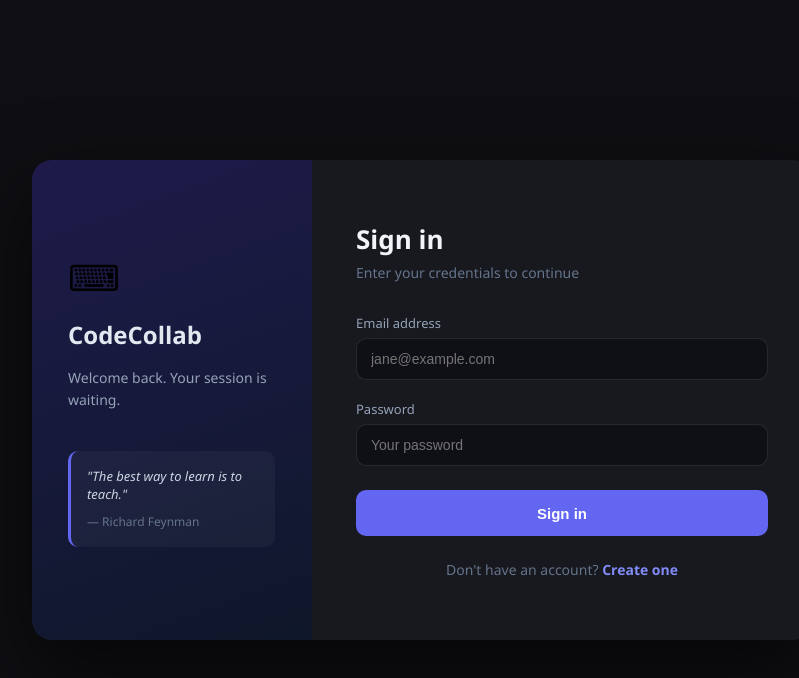
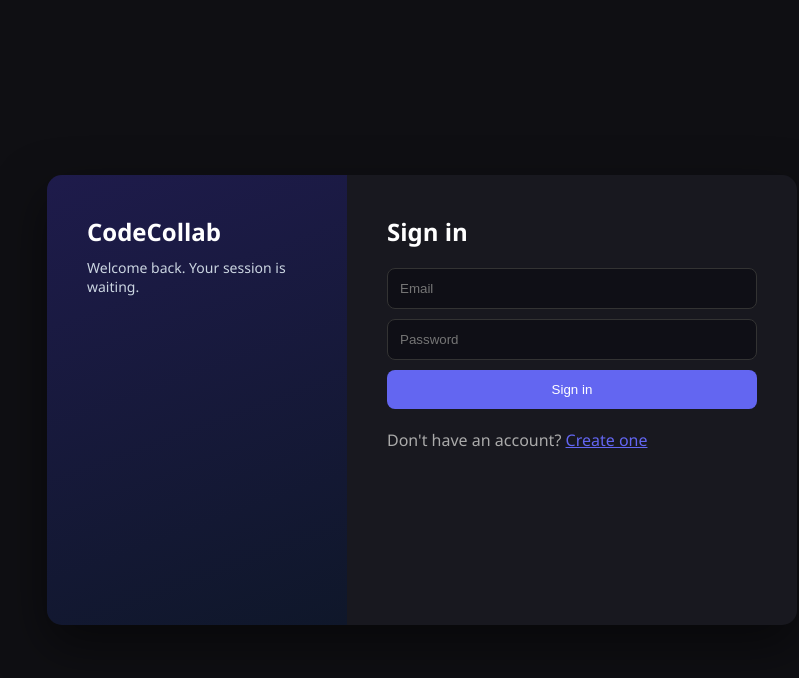
Before and after one commit to Abhijit2809/Code-collab-frontend, a React (Create React App) app: page /login in a window 1280 px wide. Shown: the top 678 px of the page, without its empty margins (218-1017 px from the left). Built offline with nearby package versions, Linux system fonts and the light colour scheme.

Commit message:
fix: auth session + supabase config

```diff
--- a/src/context/AuthContext.js
+++ b/src/context/AuthContext.js
@@ -1,64 +1,37 @@
 import { createContext, useContext, useState, useEffect } from 'react'
-import api from '../utils/api'
- import { createClient } from '@supabase/supabase-js'
-const AuthContext = createContext(null)
+import { supabase } from '../utils/supabase'
+
+const AuthContext = createContext()
 
 export function AuthProvider({ children }) {
-  const [user, setUser] = useState(() => {
-    const stored = localStorage.getItem('user')
-    return stored ? JSON.parse(stored) : null
-  })
-  const [loading, setLoading] = useState(true)
+  const [user, setUser] = useState(null)
+  const [loading, setLoading] = useState(true) // important
   const [error, setError] = useState('')
 
-  // Verify token is still valid on mount
+  // ✅ CORRECT AUTH STATE HANDLING
   useEffect(() => {
-  const token = localStorage.getItem('access_token')
-  const storedUser = localStorage.getItem('user')
+    // Get current session
+    supabase.auth.getSession().then(({ data: { session } }) => {
+      setUser(session?.user ?? null)
+      setLoading(false)
+    })
 
-  console.log("INIT AUTH:", { token, storedUser }) // 👈 debug
+    // Listen to auth changes
+    const { data: listener } = supabase.auth.onAuthStateChange(
+      (_event, session) => {
+        setUser(session?.user ?? null)
+      }
+    )
 
-  if (token && storedUser) {
-    setUser(JSON.parse(storedUser))
-  }else{
-    setUser(null)
-  }
-
-  // ✅ IMPORTANT: delay to prevent early redirect
-  setTimeout(() => {
-    setLoading(false)
-  }, 300)
-
+    return () => listener.subscription.unsubscribe()
   }, [])
 
-  async function signup({ email, password, full_name, role }) {
-    setLoading(true)
-    setError('')
-    try {
-      await api.post('/api/auth/signup', { email, password, full_name, role })
-      // After signup, auto-login
-      await login({ email, password })
-    } catch (err) {
-      setError(err.response?.data?.error || 'Signup failed')
-      throw err
-    } finally {
-      setLoading(false)
-    }
-  }
-
-
-
-const supabase = createClient(
-  process.env.REACT_APP_SUPABASE_URL,
-  process.env.REACT_APP_SUPABASE_ANON_KEY
-)
-
-async function login({ email, password }) {
+  // ✅ LOGIN
+  async function login(email, password) {
     setLoading(true)
     setError('')
 
     try {
-    // ✅ Step 1: Supabase login
       const { data, error } = await supabase.auth.signInWithPassword({
         email,
         password
@@ -66,50 +39,58 @@ async function login({ email, password }) {
 
       if (error) throw error
 
-    const token = data.session.access_token
+      const user = data.user
 
-    // ✅ Step 2: Get full user (WITH ROLE) from backend
-    const res = await api.get('/auth/me', {
-      headers: {
-        Authorization: `Bearer ${token}`
+      // ✅ WAIT for session to be ready
+      const {
+        data: { session }
+      } = await supabase.auth.getSession()
+
+      if (!session) {
+        throw new Error('Session not established')
       }
-    })
 
-    const userData = res.data.user
+      // 🔥 FETCH PROFILE
+      const { data: profile, error: profileError } = await supabase
+        .from('profiles')
+        .select('*')
+        .eq('id', user.id)
+        .single()
 
-    console.log("✅ Full user from backend:", userData)
+      if (profileError) throw profileError
 
-    // ✅ Step 3: Store correct user
-    localStorage.setItem('access_token', token)
-    localStorage.setItem('user', JSON.stringify(userData))
+      // ✅ Merge user + profile
+      const fullUser = {
+        ...user,
+        role: profile.role,
+        full_name: profile.full_name
+      }
 
-    setUser(userData)
+      setUser(fullUser)
 
-    return userData
+      return fullUser
 
     } catch (err) {
-    console.error("❌ Login error:", err.message)
       setError(err.message || 'Login failed')
       throw err
     } finally {
       setLoading(false)
     }
   }
-  function logout() {
-    localStorage.removeItem('access_token')
-    localStorage.removeItem('user')
+
+  // ✅ LOGOUT
+  async function logout() {
+    await supabase.auth.signOut()
     setUser(null)
   }
 
   return (
-    <AuthContext.Provider value={{ user, loading, error, setError, signup, login, logout }}>
+    <AuthContext.Provider value={{ login, logout, user, loading, error, setError }}>
       {children}
     </AuthContext.Provider>
   )
 }
 
 export function useAuth() {
-  const ctx = useContext(AuthContext)
-  if (!ctx) throw new Error('useAuth must be used inside AuthProvider')
-  return ctx
+  return useContext(AuthContext)
 }
--- a/src/pages/Login.js
+++ b/src/pages/Login.js
@@ -1,3 +1,5 @@
+// src/pages/Login.js
+
 import { useState } from 'react'
 import { useNavigate, Link } from 'react-router-dom'
 import { useAuth } from '../context/AuthContext'
@@ -5,19 +7,30 @@ import { useAuth } from '../context/AuthContext'
 export default function Login() {
   const { login, loading, error, setError } = useAuth()
   const navigate = useNavigate()
-  const [form, setForm] = useState({ email: '', password: '' })
+
+  const [form, setForm] = useState({
+    email: '',
+    password: ''
+  })
+
   const [fieldErrors, setFieldErrors] = useState({})
 
   function validate() {
     const errs = {}
-    if (!form.email.match(/^[^\s@]+@[^\s@]+\.[^\s@]+$/)) errs.email = 'Valid email required'
-    if (!form.password) errs.password = 'Password is required'
+
+    if (!form.email.match(/^[^\s@]+@[^\s@]+\.[^\s@]+$/)) {
+      errs.email = 'Valid email required'
+    }
+
+    if (!form.password) {
+      errs.password = 'Password is required'
+    }
+
     return errs
   }
 
   async function handleSubmit(e) {
     e.preventDefault()
-  console.log("Form Submitted")
 
     setError('')
     const errs = validate()
@@ -30,104 +43,99 @@ export default function Login() {
     setFieldErrors({})
 
     try {
-    const user = await login(form)
+      // ✅ FIXED LOGIN CALL
+      await login(form.email, form.password)
 
-    console.log("login success", user)
-
-    // ⏳ wait for React state update
-    setTimeout(() => {
-      console.log("Navigating to dashboard...")
       navigate('/dashboard')
-    }, 100)
-
     } catch (err) {
-    console.log("Login Error", err)
+      console.log('Login Error:', err)
     }
   }
 
   function handleChange(e) {
-    setForm(f => ({ ...f, [e.target.name]: e.target.value }))
-    setFieldErrors(fe => ({ ...fe, [e.target.name]: '' }))
+    setForm({
+      ...form,
+      [e.target.name]: e.target.value
+    })
+
+    setFieldErrors({
+      ...fieldErrors,
+      [e.target.name]: ''
+    })
   }
 
   return (
     <div style={styles.page}>
       <div style={styles.card}>
-        {/* Left panel */}
+
+        {/* LEFT PANEL */}
         <div style={styles.panel}>
-          <div style={styles.logo}>⌨</div>
           <h1 style={styles.brand}>CodeCollab</h1>
-          <p style={styles.tagline}>Welcome back. Your session is waiting.</p>
-          <div style={styles.quote}>
-            <p style={styles.quoteText}>"The best way to learn is to teach."</p>
-            <span style={styles.quoteAuthor}>— Richard Feynman</span>
-          </div>
+          <p style={styles.tagline}>
+            Welcome back. Your session is waiting.
+          </p>
         </div>
 
-        {/* Right form */}
+        {/* RIGHT FORM */}
         <div style={styles.form}>
-          <div style={styles.formHeader}>
           <h2 style={styles.title}>Sign in</h2>
-            <p style={styles.subtitle}>Enter your credentials to continue</p>
-          </div>
 
-          {error && <div style={styles.errorBanner}>{error}</div>}
+          {error && <div style={styles.error}>{error}</div>}
 
-          <form onSubmit={handleSubmit} style={styles.fields} noValidate>
-            <Field
-              label="Email address"
+          <form onSubmit={handleSubmit} style={styles.fields}>
+
+            <input
               name="email"
               type="email"
+              placeholder="Email"
               value={form.email}
               onChange={handleChange}
-              placeholder="jane@example.com"
-              error={fieldErrors.email}
+              style={{
+                ...styles.input,
+                ...(fieldErrors.email && styles.inputError)
+              }}
             />
-            <Field
-              label="Password"
+            {fieldErrors.email && (
+              <span style={styles.fieldError}>
+                {fieldErrors.email}
+              </span>
+            )}
+
+            <input
               name="password"
               type="password"
+              placeholder="Password"
               value={form.password}
               onChange={handleChange}
-              placeholder="Your password"
-              error={fieldErrors.password}
+              style={{
+                ...styles.input,
+                ...(fieldErrors.password && styles.inputError)
+              }}
             />
+            {fieldErrors.password && (
+              <span style={styles.fieldError}>
+                {fieldErrors.password}
+              </span>
+            )}
 
-            <button type="submit" style={styles.submit} disabled={loading}>
-              {loading ? <span style={styles.spinner} /> : 'Sign in'}
+            <button
+              type="submit"
+              disabled={loading}
+              style={styles.button}
+            >
+              {loading ? 'Loading...' : 'Sign in'}
             </button>
+
           </form>
 
           <p style={styles.switchText}>
             Don't have an account?{' '}
-            <Link to="/signup" style={styles.link}>Create one</Link>
+            <Link to="/signup" style={styles.link}>
+              Create one
+            </Link>
           </p>
         </div>
       </div>
-    </div>
-  )
-}
-
-function Field({ label, name, type = 'text', value, onChange, placeholder, error }) {
-  const [focused, setFocused] = useState(false)
-  return (
-    <div style={styles.fieldGroup}>
-      <label style={styles.label}>{label}</label>
-      <input
-        name={name}
-        type={type}
-        value={value}
-        onChange={onChange}
-        placeholder={placeholder}
-        onFocus={() => setFocused(true)}
-        onBlur={() => setFocused(false)}
-        style={{
-          ...styles.input,
-          ...(focused ? styles.inputFocused : {}),
-          ...(error ? styles.inputError : {})
-        }}
-      />
-      {error && <span style={styles.fieldError}>{error}</span>}
     </div>
   )
 }
@@ -139,99 +147,94 @@ const styles = {
     alignItems: 'center',
     justifyContent: 'center',
     background: '#0f0f13',
-    padding: '24px',
-    fontFamily: "'DM Sans', 'Segoe UI', sans-serif",
+    fontFamily: 'Segoe UI, sans-serif'
   },
+
   card: {
     display: 'flex',
-    width: '100%',
-    maxWidth: 780,
-    minHeight: 480,
-    borderRadius: 20,
+    width: '750px',
+    height: '450px',
+    borderRadius: '15px',
     overflow: 'hidden',
-    boxShadow: '0 32px 80px rgba(0,0,0,0.6)',
+    boxShadow: '0 20px 50px rgba(0,0,0,0.5)'
   },
+
   panel: {
-    flex: '0 0 280px',
-    background: 'linear-gradient(160deg, #1e1b4b 0%, #0f172a 100%)',
-    padding: '48px 36px',
+    width: '40%',
+    background: 'linear-gradient(160deg, #1e1b4b, #0f172a)',
+    color: 'white',
+    padding: '40px'
+  },
+
+  brand: {
+    fontSize: '24px',
+    marginBottom: '10px'
+  },
+
+  tagline: {
+    fontSize: '14px',
+    color: '#cbd5e1'
+  },
+
+  form: {
+    width: '60%',
+    background: '#18181f',
+    padding: '40px',
+    display: 'flex',
+    flexDirection: 'column'
+  },
+
+  title: {
+    color: 'white',
+    marginBottom: '20px'
+  },
+
+  fields: {
     display: 'flex',
     flexDirection: 'column',
-    justifyContent: 'center',
-    gap: 16,
-    borderRight: '1px solid rgba(23, 17, 17, 0.06)',
+    gap: '10px'
   },
-  logo: { fontSize: 36 },
-  brand: { color: '#e2e8f0', fontSize: 24, fontWeight: 700, margin: 0 },
-  tagline: { color: '#94a3b8', fontSize: 14, lineHeight: 1.6, margin: 0 },
-  quote: {
-    marginTop: 24,
-    padding: '16px',
-    background: 'rgba(255,255,255,0.04)',
-    borderRadius: 10,
-    borderLeft: '3px solid #6366f1',
+
+  input: {
+    padding: '12px',
+    borderRadius: '8px',
+    border: '1px solid #333',
+    background: '#0f0f16',
+    color: 'white'
   },
-  quoteText: { color: '#cbd5e1', fontSize: 13, fontStyle: 'italic', margin: '0 0 6px' },
-  quoteAuthor: { color: '#64748b', fontSize: 12 },
-  form: {
-    flex: 1,
-    background: '#18181f',
-    padding: '48px 44px',
-    display: 'flex',
-    flexDirection: 'column',
-    justifyContent: 'center',
+
+  inputError: {
+    border: '1px solid red'
   },
-  formHeader: { marginBottom: 32 },
-  title: { color: '#f1f5f9', fontSize: 26, fontWeight: 700, margin: '0 0 6px' },
-  subtitle: { color: '#64748b', fontSize: 14, margin: 0 },
-  errorBanner: {
-    background: 'rgba(239,68,68,0.12)',
-    border: '1px solid rgba(239,68,68,0.3)',
-    color: '#f87171',
-    padding: '10px 14px',
-    borderRadius: 8,
-    fontSize: 14,
-    marginBottom: 16,
+
+  fieldError: {
+    color: 'red',
+    fontSize: '12px'
   },
-  fields: { display: 'flex', flexDirection: 'column', gap: 20 },
-  fieldGroup: { display: 'flex', flexDirection: 'column', gap: 6 },
-  label: { color: '#94a3b8', fontSize: 13, fontWeight: 500 },
-  input: {
-    background: '#0f0f16',
-    border: '1px solid rgba(255,255,255,0.1)',
-    borderRadius: 10,
-    padding: '12px 14px',
-    color: '#f1f5f9',
-    fontSize: 14,
-    outline: 'none',
-    transition: 'border-color 0.15s',
+
+  button: {
+    padding: '12px',
+    background: '#6366f1',
+    border: 'none',
+    borderRadius: '8px',
+    color: 'white',
+    cursor: 'pointer'
   },
-  inputFocused: { borderColor: '#6366f1' },
-  inputError: { borderColor: '#ef4444' },
-  fieldError: { color: '#f87171', fontSize: 12 },
-  submit: {
-    background: '#6366f1',
-    color: '#fff',
-    border: 'none',
-    borderRadius: 10,
-    padding: '13px',
-    fontSize: 15,
-    fontWeight: 600,
-    cursor: 'pointer',
-    marginTop: 4,
-    display: 'flex',
-    alignItems: 'center',
-    justifyContent: 'center',
-    minHeight: 46,
-    transition: 'opacity 0.15s',
+
+  error: {
+    background: 'rgba(255,0,0,0.2)',
+    color: 'red',
+    padding: '10px',
+    marginBottom: '10px',
+    borderRadius: '6px'
   },
-  spinner: {
-    width: 18, height: 18,
-    border: '2px solid rgba(255,255,255,0.3)',
-    borderTopColor: '#fff',
-    borderRadius: '50%',
-    animation: 'spin 0.7s linear infinite',
+
+  switchText: {
+    marginTop: '20px',
+    color: '#aaa'
   },
-  switchText: { color: '#64748b', fontSize: 14, marginTop: 24, textAlign: 'center' },
-  link: { color: '#818cf8', textDecoration: 'none', fontWeight: 600 },
+
+  link: {
+    color: '#6366f1'
   }
+}
```
Also changed, not shown: src/utils/api.js (+16 -22 lines), src/utils/supabase.js (+10 -5 lines). Lines whose indentation alone changed are shown as unchanged.
